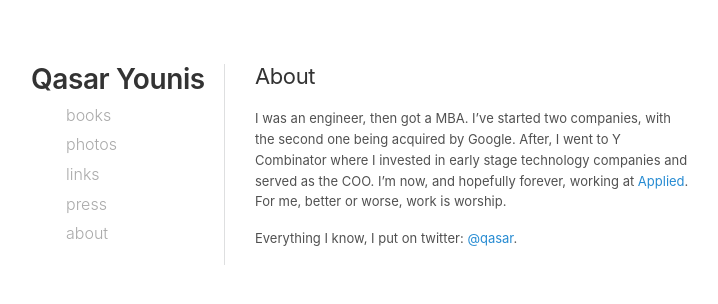
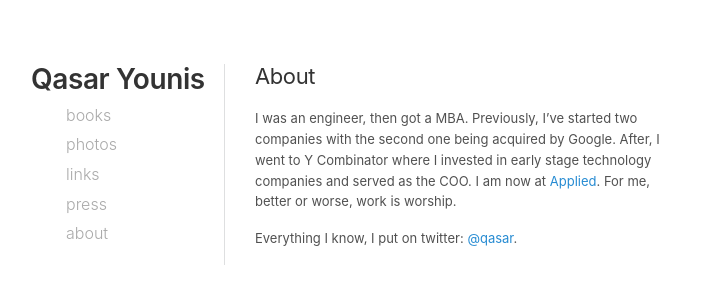
Before and after one commit to qasar/qasar.github.io, a Jekyll site: the page built from about.md, in a window 1280 px wide. Shown: the top 304 px of the page, without its empty margins (35-753 px from the left). Built offline with Jekyll 4.4.1, drawn with Linux system fonts in a browser that asks for light colours.

Commit message:
Update about.md

```diff
--- a/about.md
+++ b/about.md
@@ -3,6 +3,6 @@
 permalink: /about/
 ---
 
-I was an engineer, then got a MBA. I've started two companies, with the second one being acquired by Google. After, I went to Y Combinator where I invested in early stage technology companies and served as the COO. I'm now, and hopefully forever, working at <a href="https://applied.co" target="_blank">Applied</a>. For me, better or worse, work is worship.
+I was an engineer, then got a MBA. Previously, I've started two companies with the second one being acquired by Google. After, I went to Y Combinator where I invested in early stage technology companies and served as the COO. I am now at <a href="https://applied.co" target="_blank">Applied</a>. For me, better or worse, work is worship.
 
 Everything I know, I put on twitter: <a href="https://twitter.com/qasar" target="_blank">@qasar</a>.
```
